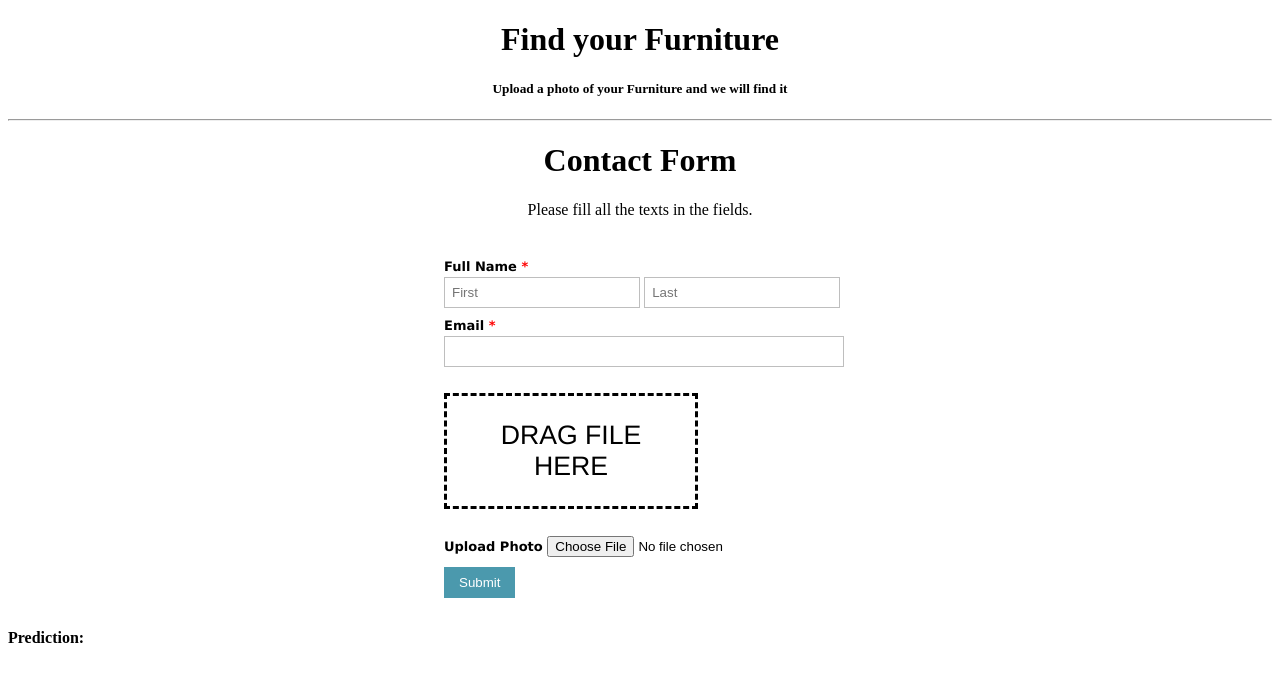
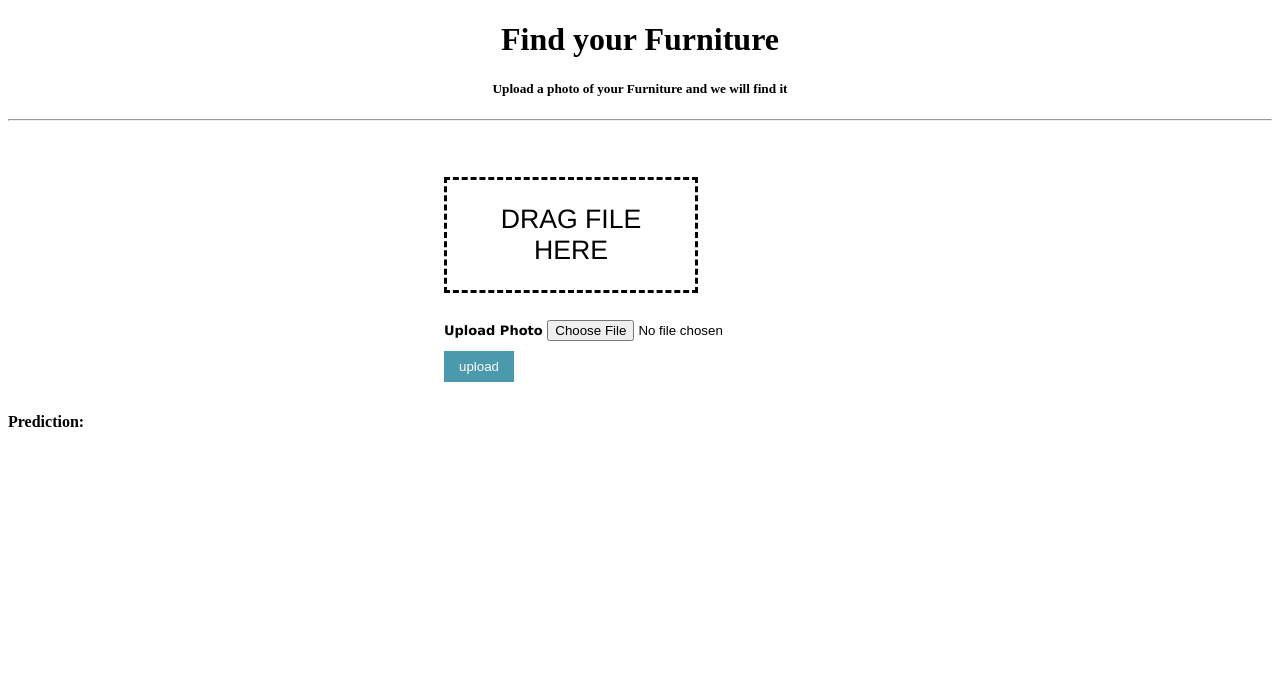
Before and after one commit to kurtshiple/Project4-Furniture-Image-Classifier-Machine-Learning-App, a Flask app: page / in a window 1280 px wide. Shown: the top 682 px of the page. Run offline with Flask 2, Linux system fonts and the light colour scheme; some libraries are stand-ins or nearby versions.

Commit message:
pushing so we can all work on flask

```diff
--- a/web/app.py
+++ b/web/app.py
@@ -12,18 +12,37 @@ app = Flask(__name__)
 def home():
     return render_template("index.html")
 
-@app.route("/input/<img>")
-def input():
-    return render_template("index.html")
+# @app.route("/input/<img>")
+# def input():
+#     return render_template("index.html")
 
-# @app.route("/input")
+@app.route("/upload/",methods=['GET','POST'])
+def upload_file():
+    if request.method == 'POST':
+        file = request.files['file[]']
+    if file:
+            filename = secure_filename(file.filename)
+            file.save(os.path.join('../static/img',filename))
+            return render_template('output.html')
+    return render_template('output.html')
 # def upload_file():
 #     if request.method =='POST':
-#         file = request.files['file[]']
+#         file = request.files['file']
 #         if file:
 #             filename = secure_filename(file.filename)
-#             file.save(os.path.join(app.config['UPLOAD_FOLDER'],filename))
-#     return render_template('file_upload.html')
+#             file.save(os.path.join('../static/img',filename))
+#     return render_template('output.html')
+
+# def contact():
+#     if request.method == 'POST':
+#         if request.form['submit_button'] == 'Do Something':
+#             pass # do something
+#         elif request.form['submit_button'] == 'Do Something Else':
+#             pass # do something else
+#         else:
+#             pass # unknown
+#     elif request.method == 'GET':
+#         return render_template('contact.html', form=form)
 
 @app.route("/output")
 def output():
--- a/web/templates/index.html
+++ b/web/templates/index.html
@@ -1,26 +1,29 @@
+<!doctype html>
 
-<!doctype html>
 <head>
     <title>Picture Predictor</title>
-       <style type="text/css" >
+    <style type="text/css">
         .form-style-1 {
-	margin:10px auto;
+            margin: 10px auto;
             max-width: 400px;
             padding: 20px 12px 10px 20px;
             font: 13px "Lucida Sans Unicode", "Lucida Grande", sans-serif;
         }
+
         .form-style-1 li {
             padding: 0;
             display: block;
             list-style: none;
             margin: 10px 0 0 0;
         }
-.form-style-1 label{
-	margin:0 0 3px 0;
-	padding:0px;
-	display:block;
+
+        .form-style-1 label {
+            margin: 0 0 3px 0;
+            padding: 0px;
+            display: block;
             font-weight: bold;
         }
+
         .form-style-1 input[type=text],
         .form-style-1 input[type=date],
         .form-style-1 input[type=datetime],
@@ -30,19 +33,20 @@
         .form-style-1 input[type=url],
         .form-style-1 input[type=email],
         textarea,
-select{
+        select {
             box-sizing: border-box;
             -webkit-box-sizing: border-box;
             -moz-box-sizing: border-box;
-	border:1px solid #BEBEBE;
+            border: 1px solid #BEBEBE;
             padding: 7px;
-	margin:0px;
+            margin: 0px;
             -webkit-transition: all 0.30s ease-in-out;
             -moz-transition: all 0.30s ease-in-out;
             -ms-transition: all 0.30s ease-in-out;
             -o-transition: all 0.30s ease-in-out;
             outline: none;
         }
+
         .form-style-1 input[type=text]:focus,
         .form-style-1 input[type=date]:focus,
         .form-style-1 input[type=datetime]:focus,
@@ -52,39 +56,47 @@ select{
         .form-style-1 input[type=url]:focus,
         .form-style-1 input[type=email]:focus,
         .form-style-1 textarea:focus,
-.form-style-1 select:focus{
+        .form-style-1 select:focus {
             -moz-box-shadow: 0 0 8px #88D5E9;
             -webkit-box-shadow: 0 0 8px #88D5E9;
             box-shadow: 0 0 8px #88D5E9;
             border: 1px solid #88D5E9;
         }
-.form-style-1 .field-divided{
+
+        .form-style-1 .field-divided {
             width: 49%;
         }
 
-.form-style-1 .field-long{
+        .form-style-1 .field-long {
             width: 100%;
         }
-.form-style-1 .field-select{
+
+        .form-style-1 .field-select {
             width: 100%;
         }
-.form-style-1 .field-textarea{
+
+        .form-style-1 .field-textarea {
             height: 100px;
         }
-.form-style-1 input[type=submit], .form-style-1 input[type=button]{
+
+        .form-style-1 input[type=submit],
+        .form-style-1 input[type=button] {
             background: #4B99AD;
             padding: 8px 15px 8px 15px;
             border: none;
             color: #fff;
         }
-.form-style-1 input[type=submit]:hover, .form-style-1 input[type=button]:hover{
+
+        .form-style-1 input[type=submit]:hover,
+        .form-style-1 input[type=button]:hover {
             background: #4691A4;
-	box-shadow:none;
-	-moz-box-shadow:none;
-	-webkit-box-shadow:none;
+            box-shadow: none;
+            -moz-box-shadow: none;
+            -webkit-box-shadow: none;
         }
-.form-style-1 .required{
-	color:red;
+
+        .form-style-1 .required {
+            color: red;
         }
 
         #dropzone {
@@ -95,28 +107,30 @@ select{
             font-family: Helvetica, sans-serif;
             text-align: center;
         }
+    </style>
+    <link rel=“stylesheet” href=“https://stackpath.bootstrapcdn.com/bootstrap/4.3.1/css/bootstrap.min.css”
+        integrity=“sha384-ggOyR0iXCbMQv3Xipma34MD+dH/1fQ784/j6cY/iJTQUOhcWr7x9JvoRxT2MZw1T” crossorigin=“anonymous”>
+        <script type="text/javascript" src="https://cdnjs.cloudflare.com/ajax/libs/p5.js/0.9.0/p5.min.js"></script>
+    <script type="text/javascript" src="https://cdnjs.cloudflare.com/ajax/libs/p5.js/0.9.0/addons/p5.dom.min.js"></script>
+    <script type="text/javascript" src="https://cdnjs.cloudflare.com/ajax/libs/p5.js/0.9.0/addons/p5.sound.min.js"></script>
+    <script src="https://d3js.org/d3.v5.js"></script>
+</head>
 
-       </style>
-       <link rel=“stylesheet” href=“https://stackpath.bootstrapcdn.com/bootstrap/4.3.1/css/bootstrap.min.css” integrity=“sha384-ggOyR0iXCbMQv3Xipma34MD+dH/1fQ784/j6cY/iJTQUOhcWr7x9JvoRxT2MZw1T” crossorigin=“anonymous”>
-    </head>
 <body class=“bg-primary”>
     <div class=“fluid-container bg-primary”>
 
         <div class=“jumbotron row bg-primary”>
             <div class=“col-md-7”>
-             <center><h1 class=“text-light”>Find your Furniture</h1></center>
-             <center><h5 class=“text-light”>Upload a photo of your Furniture and we will find it</h5></center>
+                <center>
+                    <h1 class=“text-light”>Find your Furniture</h1>
+                </center>
+                <center>
+                    <h5 class=“text-light”>Upload a photo of your Furniture and we will find it</h5>
+                </center>
 
                 <hr class="my-4">
-             <form method=post enctype=multipart/form-data action="">
-                <center><h1>Contact Form </h1></center>
-                <center><span>Please fill all the texts in the fields.</span></center>
+                <form method="POST" enctype=multipart/form-data action="">
                     <ul class="form-style-1">
-                            <li><label>Full Name <span class="required">*</span></label><input type="text" name="field1" class="field-divided" placeholder="First" /> <input type="text" name="field2" class="field-divided" placeholder="Last" /></li>
-                            <li>
-                                <label>Email <span class="required">*</span></label>
-                                <input type="email" name="field3" class="field-long" />
-                            </li>
                         <li>
                             <p id="dropzone">
                                 DRAG FILE HERE
@@ -125,18 +139,16 @@ select{
                         <li>
                             <label>
                                 Upload Photo
-                                    <input type=file name=file value=Choose Photo>
+                                <input type="file" name="file[]" value='Choose Photo'>
                             </label>
                         </li>
                         <li>
-                                <input type="submit" value="Submit" lass="button" />
+                            <input type="submit" value="upload" class="button">
                         </li>
                     </ul>
                 </form>
 
             </div>
-
-
             <div class="card border-dark" style=“width: 18rem;“>
                 <!-- <img width=“300px” height=“300px” src=“/static/” class=“card-img-top” alt="Choose A Photo!"> -->
                 <div class=“card-body”>
@@ -144,12 +156,9 @@ select{
                     <h4 class=“card-text”></h4>
                 </div>
             </div>
-
-
         </div>
-
     </div>
-
+    <script src="../static/js/app.js"></script>
 </body>
 
 </html>
--- /dev/null
+++ b/web/templates/output.html
@@ -0,0 +1,3 @@
+<!doctype html>
+<p>hello world!</p>
+</html>
```
Also changed, not shown: 1 other file. Lines whose indentation alone changed are shown as unchanged.
